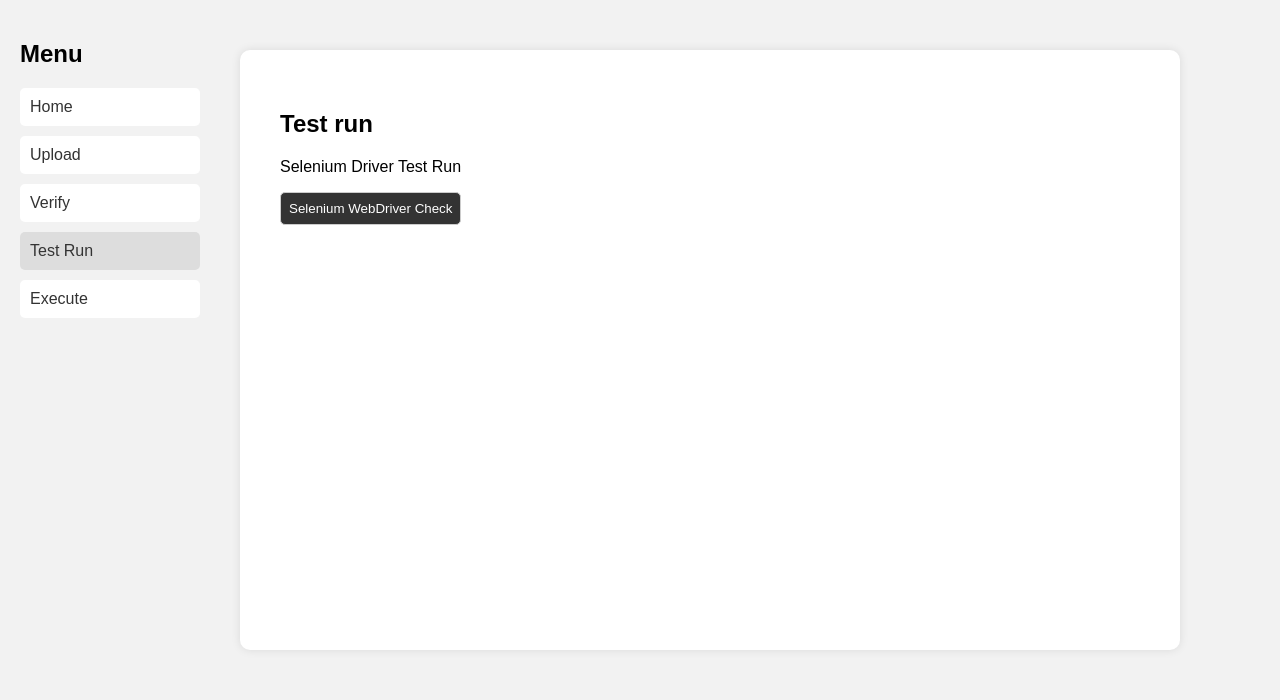
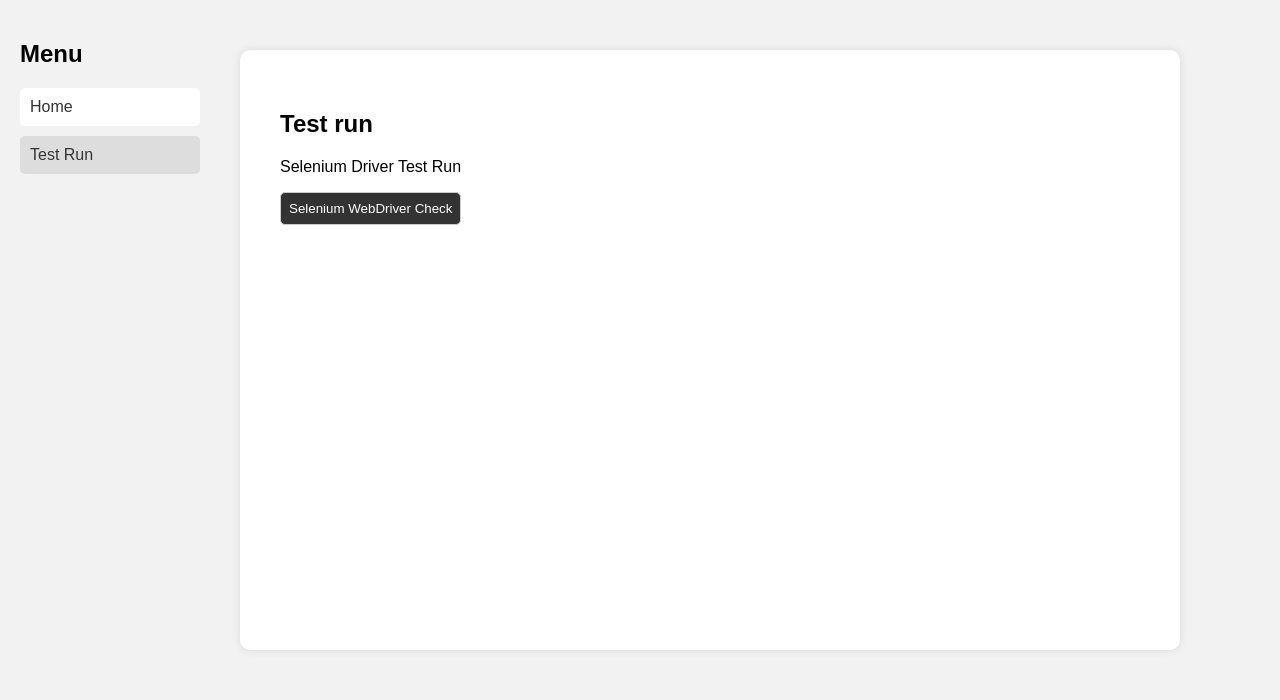
Before and after one commit to jay14zzz/flask-web-automation, a Flask app: page /test_run in a window 1280 px wide. Shown: the part 100-800 px from the top of the page. Run offline with Flask 3, Linux system fonts and the light colour scheme; the visitor is signed in with stand-in values (Sample User, id 1).

Commit message:
menu changes

```diff
--- a/templates/user/execute.html
+++ b/templates/user/execute.html
@@ -26,7 +26,6 @@
             <li {% if active == 'home' %}class="active"{% endif %}><a href="/home">Home</a></li>
             <li {% if active == 'upload' %}class="active"{% endif %}><a href="/upload">Upload</a></li>
             <li {% if active == 'verify' %}class="active"{% endif %}><a href="/verify">Verify</a></li>
-            <li {% if active == 'test_run' %}class="active"{% endif %}><a href="/test_run">Test Run</a></li>
             <li {% if active == 'execute' %}class="active"{% endif %}><a href="/execute">Execute</a></li>
         </ul>
     </div>
--- a/templates/user/test_run.html
+++ b/templates/user/test_run.html
@@ -24,10 +24,7 @@
         <h2>Menu</h2>
         <ul class="options">
             <li {% if active == 'home' %}class="active"{% endif %}><a href="/home">Home</a></li>
-            <li {% if active == 'upload' %}class="active"{% endif %}><a href="/upload">Upload</a></li>
-            <li {% if active == 'verify' %}class="active"{% endif %}><a href="/verify">Verify</a></li>
             <li {% if active == 'test_run' %}class="active"{% endif %}><a href="/test_run">Test Run</a></li>
-            <li {% if active == 'execute' %}class="active"{% endif %}><a href="/execute">Execute</a></li>
         </ul>
     </div>
 
--- a/templates/user/upload.html
+++ b/templates/user/upload.html
@@ -36,7 +36,6 @@
             <li {% if active == 'home' %}class="active"{% endif %}><a href="/home">Home</a></li>
             <li {% if active == 'upload' %}class="active"{% endif %}><a href="/upload">Upload</a></li>
             <li {% if active == 'verify' %}class="active"{% endif %}><a href="/verify">Verify</a></li>
-            <li {% if active == 'test_run' %}class="active"{% endif %}><a href="/test_run">Test Run</a></li>
             <li {% if active == 'execute' %}class="active"{% endif %}><a href="/execute">Execute</a></li>
         </ul>
     </div>
--- a/templates/user/verify.html
+++ b/templates/user/verify.html
@@ -62,7 +62,6 @@
             <li {% if active == 'home' %}class="active"{% endif %}><a href="/home">Home</a></li>
             <li {% if active == 'upload' %}class="active"{% endif %}><a href="/upload">Upload</a></li>
             <li {% if active == 'verify' %}class="active"{% endif %}><a href="/verify">Verify</a></li>
-            <li {% if active == 'test_run' %}class="active"{% endif %}><a href="/test_run">Test Run</a></li>
             <li {% if active == 'execute' %}class="active"{% endif %}><a href="/execute">Execute</a></li>
         </ul>
     </div>
```
